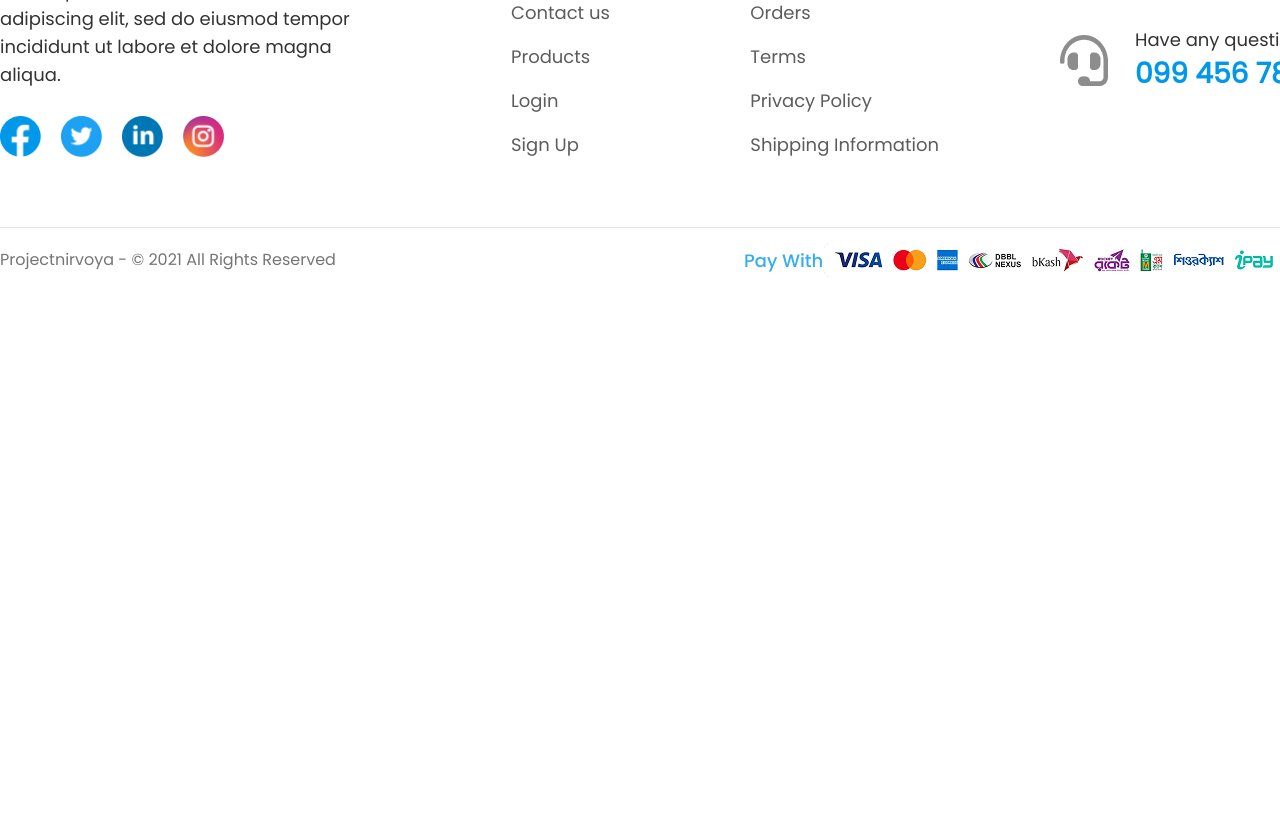
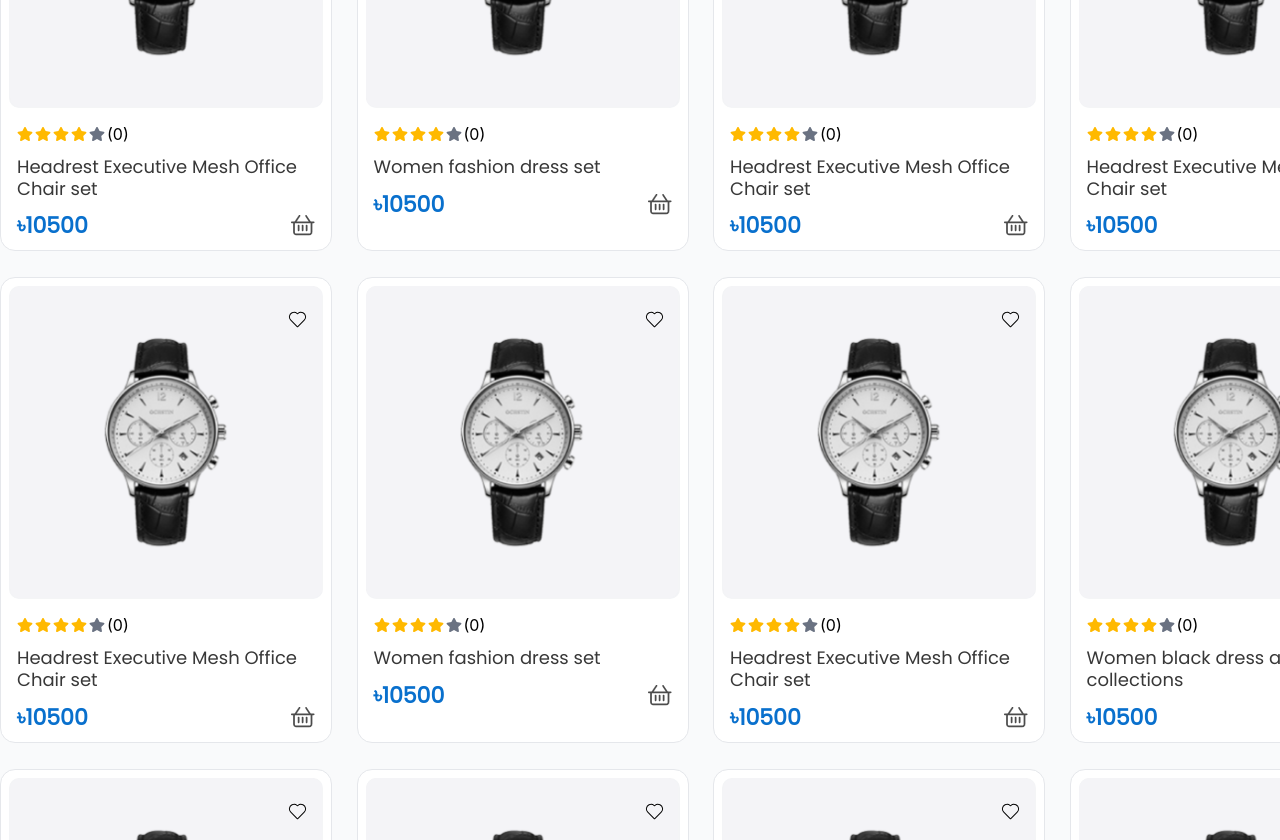
Before and after one commit to ashiqul290/Nirvoya-Website, a React (Vite) app: page / in a window 1280 px wide. Shown: the part 1960-2800 px from the top of the page. Before the commit the page ends 2252 px from the top, so only its background shows below. Built offline with nearby package versions, Linux system fonts and the light colour scheme.

Commit message:
Featured Product

```diff
--- /dev/null
+++ b/src/components/Home/FeaturedProduct.jsx
@@ -0,0 +1,113 @@
+import React from "react";
+import { FaArrowRight } from "react-icons/fa";
+import { Container } from "../../Common/Container";
+import { ProductCart } from "../../Common/ProductCart";
+import productimg1 from '../../assets/FeaturedProduct/image (1).png'
+import { IoIosArrowDown } from "react-icons/io";
+export const FeaturedProduct = () => {
+    let products = [
+            {
+                id : 1,
+                img : productimg1,
+                title: "Headrest Executive Mesh Office Chair set",
+                price: "10500",
+            },
+
+            {
+                id : 2,
+                img : productimg1,
+                title: "Women fashion dress set",
+                price: "10500",
+            },
+            {
+                id : 3,
+                img : productimg1,
+                title: "Headrest Executive Mesh Office Chair set",
+                price: "10500",
+            },
+            {
+                id : 4,
+                img : productimg1,
+                title: "Headrest Executive Mesh Office Chair set",
+                price: "10500",
+            },
+            {
+                id : 5,
+                img : productimg1,
+                title: "Headrest Executive Mesh Office Chair set",
+                price: "10500",
+            },
+            {
+                id : 6,
+                img : productimg1,
+                title: "Women fashion dress set",
+                price: "10500",
+            },
+            {
+                id : 7,
+                img : productimg1,
+                title: "Headrest Executive Mesh Office Chair set",
+                price: "10500",
+            },
+            {
+                id : 8,
+                img : productimg1,
+                title: "Women black dress and red hat collections",
+                price: "10500",
+            },
+            {
+                id : 8,
+                img : productimg1,
+                title: "Headrest Executive Mesh Office Chair set",
+                price: "10500",
+            },
+            {
+                id : 10,
+                img : productimg1,
+                title: "Women fashion dress set",
+                price: "10500",
+            },
+            {
+                id : 11,
+                img : productimg1,
+                title: "Headrest Executive Mesh Office Chair set",
+                price: "10500",
+            },
+            {
+                id : 12,
+                img : productimg1,
+                title: "Women black dress and red hat collections",
+                price: "10500",
+            },
+
+        ]
+  return (
+    <>
+      <div className="mt-12.5">
+        <Container>
+          <div className="">
+            <div className="flex justify-between items-center mb-5">
+              <h3 className=" text-[26px] font-poppins font-medium text-[#383838]">
+                Flash Deals
+              </h3>
+              <button className=" flex items-center gap-2 text-[16px] font-medium text-[#757575] font-poppins cursor-pointer">
+                View more <FaArrowRight />{" "}
+              </button>
+            </div>
+
+            <div className=" grid grid-cols-4 gap-6.5">
+                {
+                    products.map((item)=>(
+                         <ProductCart item={item} />
+                    ))
+                }
+            </div>
+             <div className="flex justify-center py-10">
+                <button className=" font-poppins font-semibold text-[16px] text-white px-6.5 py-2.5 bg-[#34ADED] flex gap-2 items-center cursor-pointer rounded-[10px]">Show more <IoIosArrowDown /></button>
+             </div>
+          </div>
+        </Container>
+      </div>
+    </>
+  );
+};
--- a/src/page/Home.jsx
+++ b/src/page/Home.jsx
@@ -3,6 +3,7 @@ import { Container } from '../Common/Container'
 import { Banner } from '../components/Home/Banner'
 import { Category } from '../components/Home/Category'
 import { FlashDeals } from '../components/Home/FlashDeals'
+import { FeaturedProduct } from '../components/Home/FeaturedProduct'
 
 export const Home = () => {
   return (
@@ -12,6 +13,7 @@ export const Home = () => {
      <Banner />
      <Category />
      <FlashDeals />
+    <FeaturedProduct />
 
     </div>
 
```
Also changed, not shown: src/assets/FeaturedProduct/image (1).png (added).
